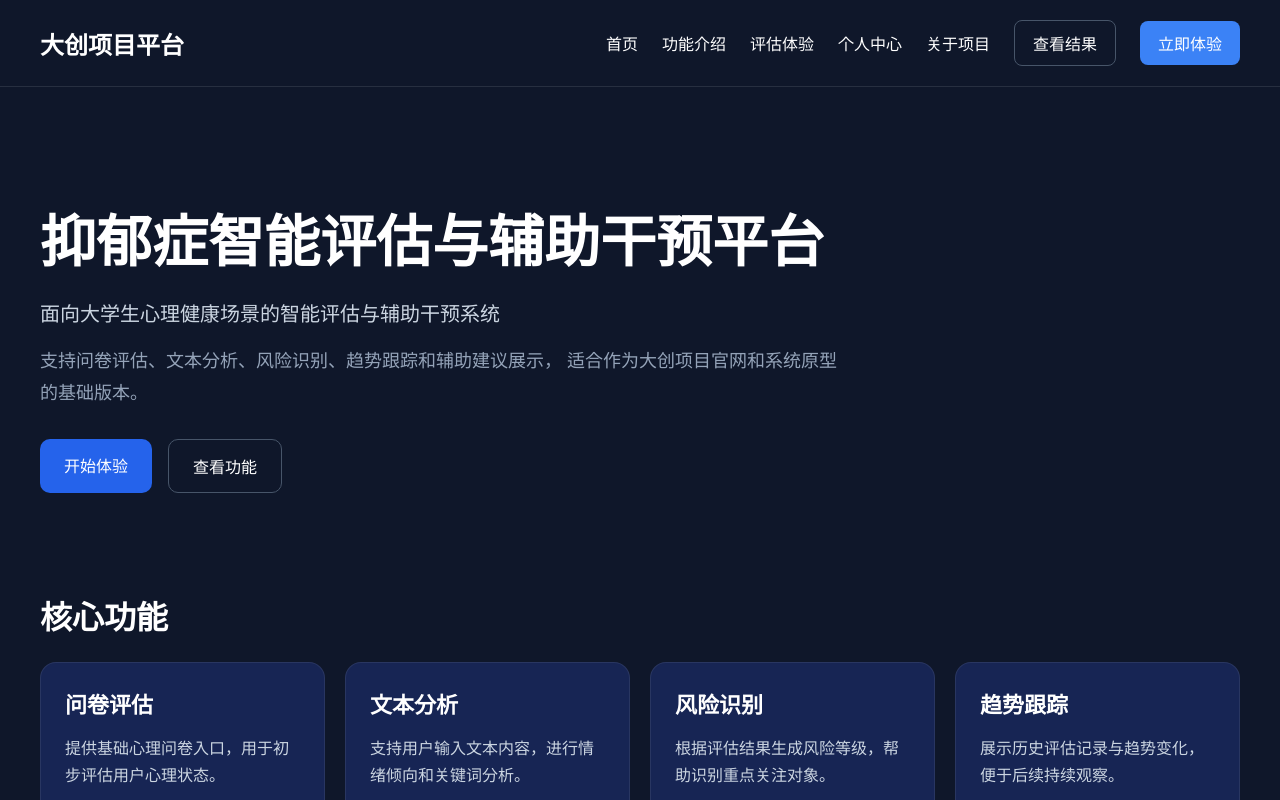
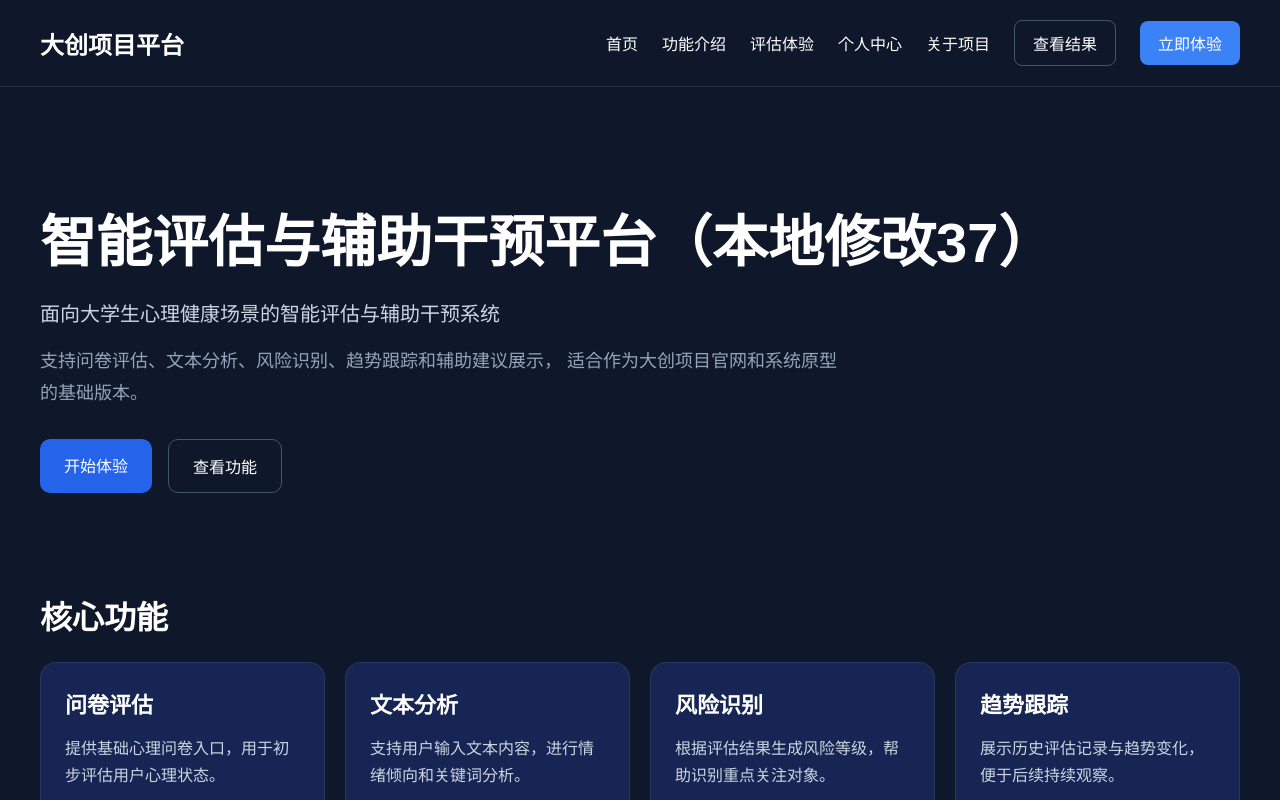
Before and after one commit to Hansirui/mental-health-platform-website, a React (Vite) app: page / in a window 1280 px wide. Shown: the top 800 px of the page. Built offline with nearby package versions, Linux system fonts and the light colour scheme.

Commit message:
test: update hero title

```diff
--- a/src/components/HeroSection.jsx
+++ b/src/components/HeroSection.jsx
@@ -10,7 +10,7 @@ function HeroSection() {
       }}
     >
       <h1 style={{ fontSize: '56px', marginBottom: '20px' }}>
-        抑郁症智能评估与辅助干预平台
+        智能评估与辅助干预平台（本地修改37）
       </h1>
 
       <p style={{ fontSize: '20px', color: '#cbd5e1', marginBottom: '16px' }}>
```
